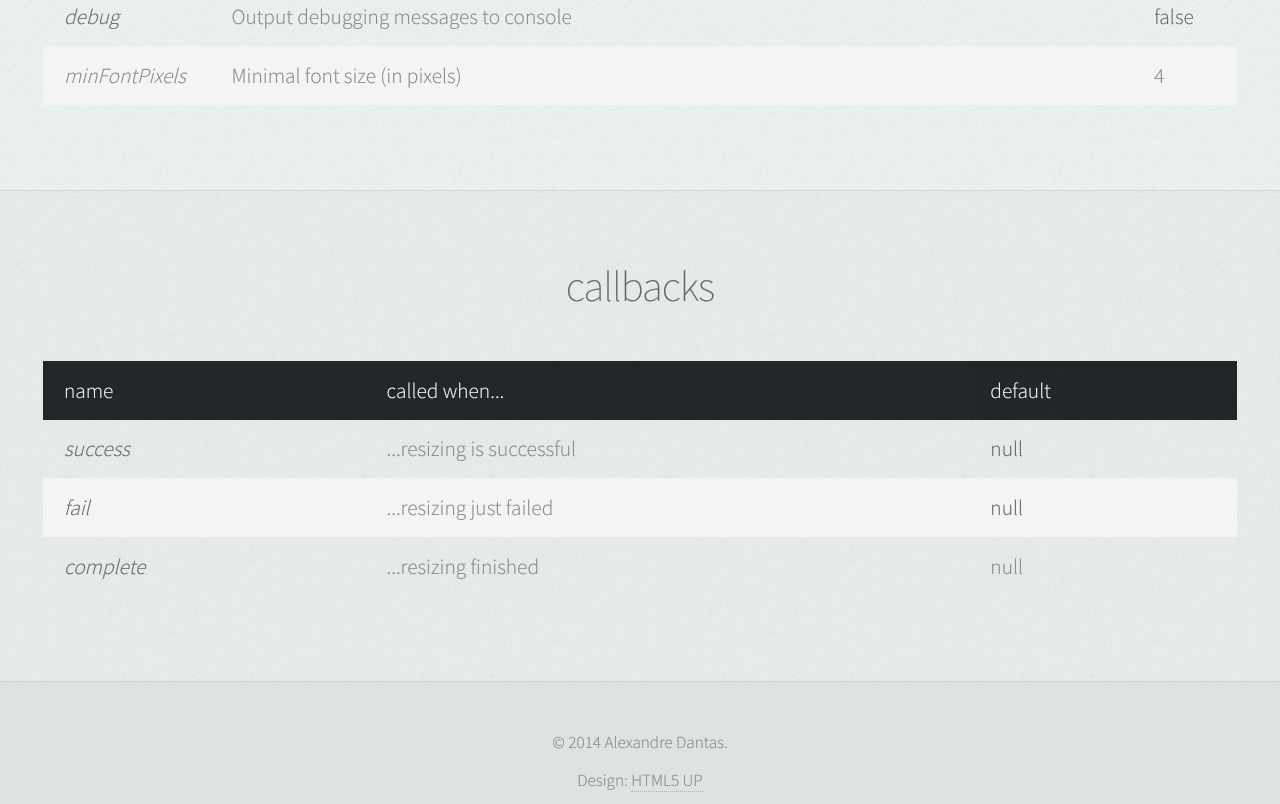
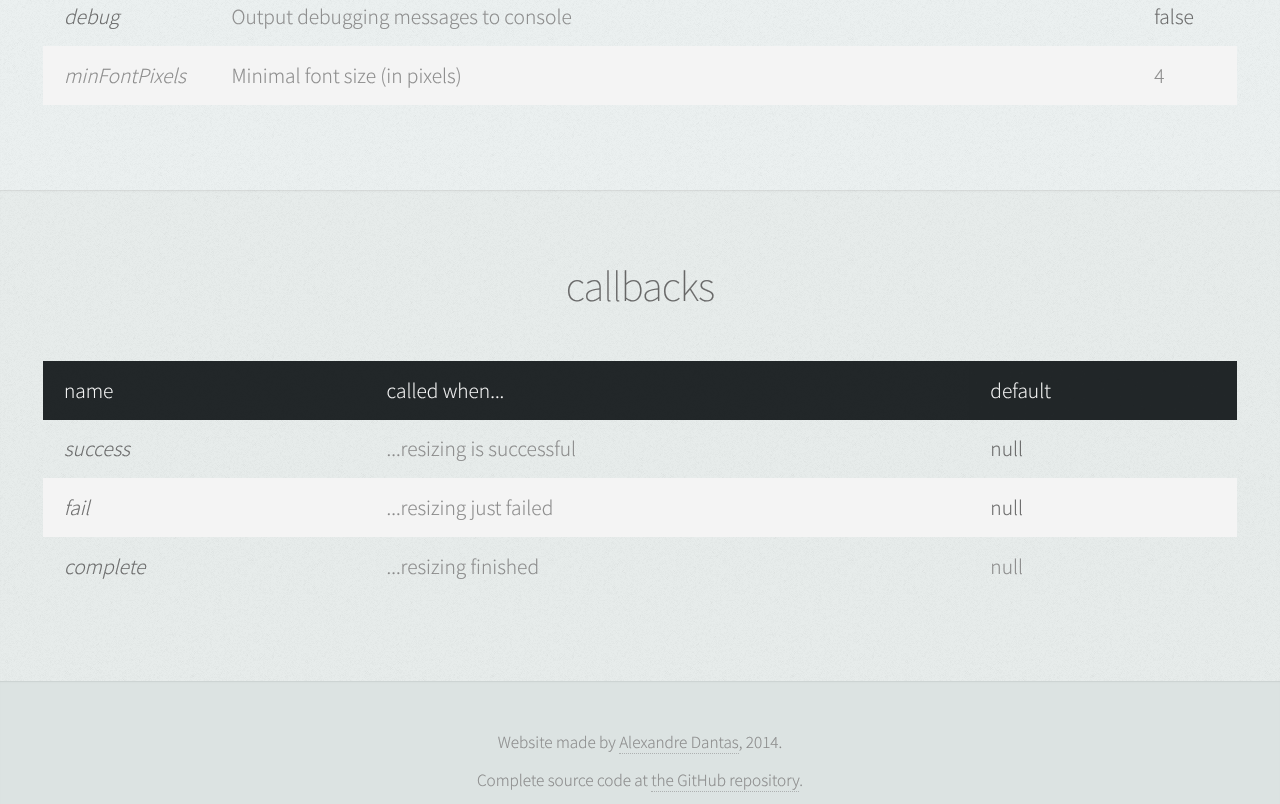
Before and after one commit to jquery-textfill/jquery-textfill.github.io, a plain HTML site: page index.html in a window 1280 px wide. Shown: the part 1993-2797 px from the top of the page. Drawn offline with Linux system fonts and the light colour scheme.

Commit message:
Modified credits at the <footer>

```diff
--- a/index.html
+++ b/index.html
@@ -355,13 +355,19 @@
 
 			<!-- Copyright -->
 			<div class="copyright">
-				<p>&copy; 2014 Alexandre Dantas.</p>
-				<ul class="menu">
-					<li>Design: <a href="http://html5up.net">HTML5 UP</a></li>
-				</ul>
+				<p>Website made by
+					<a href="http://alexdantas.net" target="_blank">Alexandre Dantas</a>,
+					 2014.
+				</p>
+				<p>
+					Complete source code at
+					<a href="http://github.com/jquery-textfill/jquery-textfill.github.io" target="_blank">the GitHub repository</a>.
+				</p>
+				<p>
+					Based on <em>Prologue 1.2</em>, by
+					<a href="http://html5up.net">HTML5 UP</a>
+				</p>
 			</div>
-
 		</div>
-
 	</body>
 </html>
```
